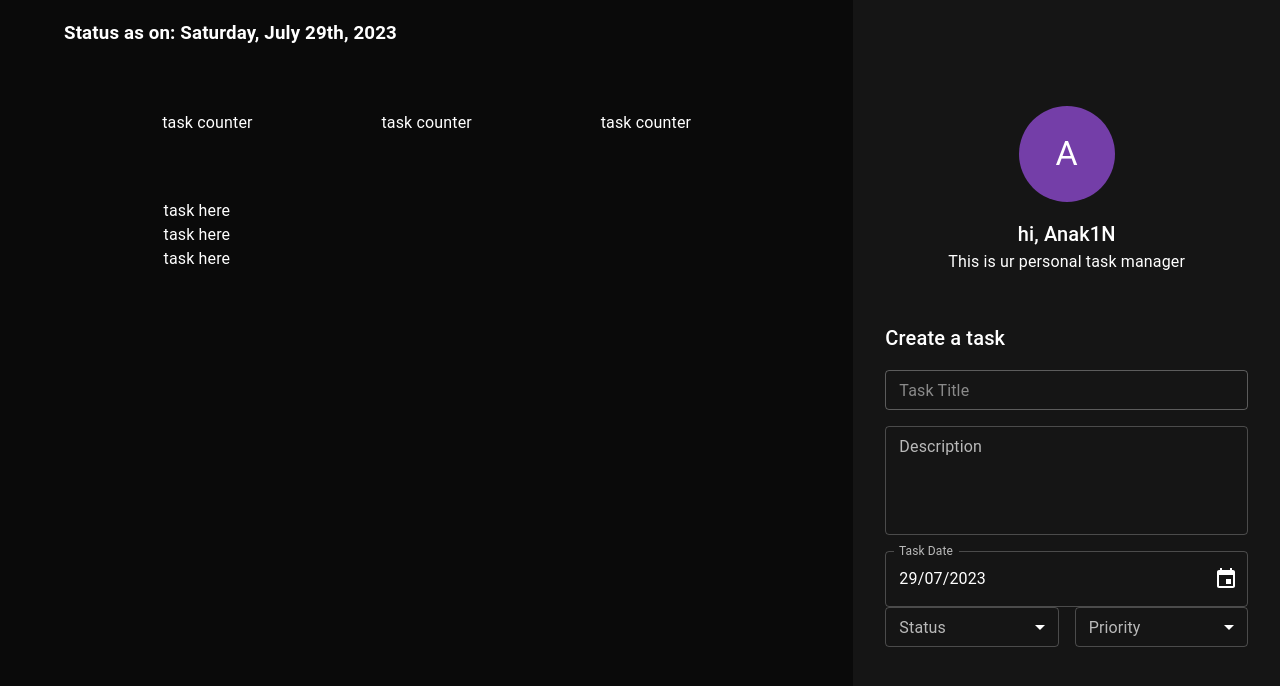
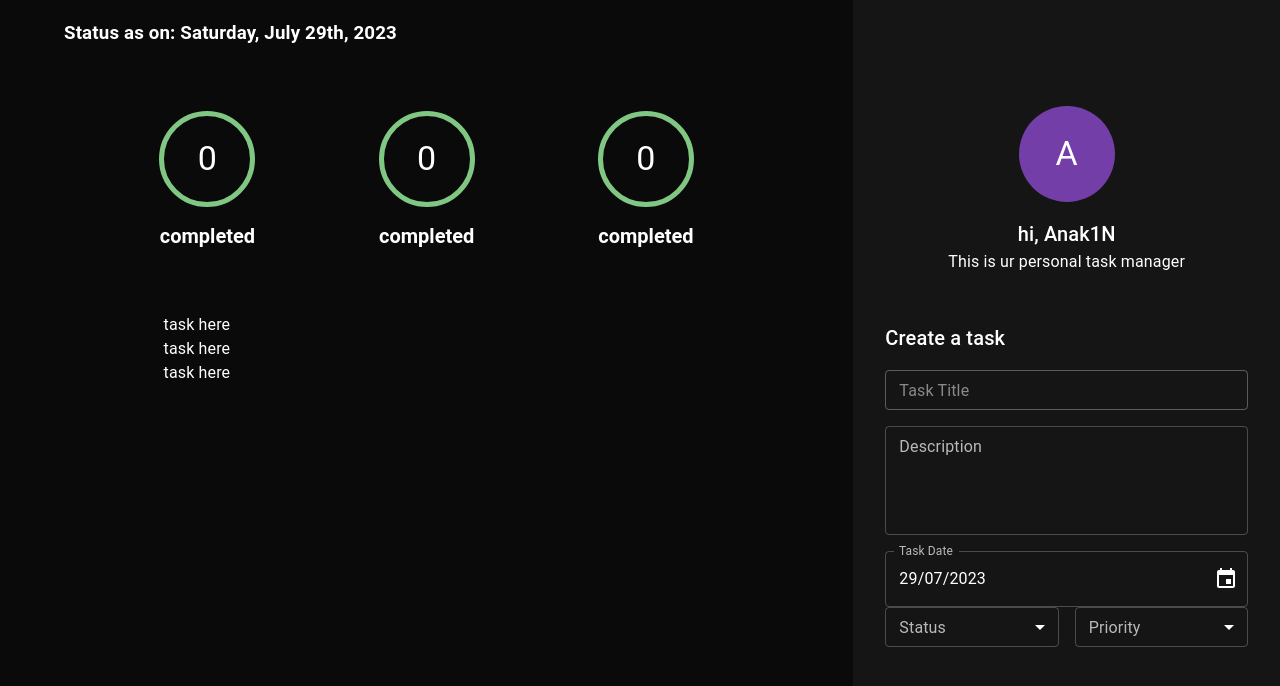
Before and after one commit to penevmx/todoApp, a React (Create React App) app: page / in a window 1280 px wide. Shown: the top 686 px of the page. Built offline with nearby package versions, Linux system fonts and the light colour scheme.

Commit message:
feat: add TaskCounter

```diff
--- a/src/components/TaskArea/TaskArea.tsx
+++ b/src/components/TaskArea/TaskArea.tsx
@@ -1,6 +1,7 @@
 import React, { FC, ReactElement } from 'react'
 import { Grid, Box } from '@mui/material';
 import { format } from 'date-fns';
+import TaskCounter from '../TaskCounter/TaskCounter';
 
 const TaskArea: FC = (): ReactElement => {
     return (
@@ -20,9 +21,9 @@
                     xs={12} // at small devices ще окупира 12 колони
                     mb={8}
                 >
-                    <Box>task counter</Box>
-                    <Box>task counter</Box>
-                    <Box>task counter</Box>
+                    <TaskCounter/>
+                    <TaskCounter/>
+                    <TaskCounter/>
                 </Grid>
 
                 <Grid
--- /dev/null
+++ b/src/components/TaskCounter/TaskCounter.tsx
@@ -0,0 +1,58 @@
+import React, { FC, ReactElement } from 'react';
+import { Avatar, Box, Typography } from '@mui/material';
+import { ITaskCounter } from './interfaces/ITaskCounter';
+import { Status } from '../CreateTaskForm/enums/Status';
+import { emitCorrectBorderColor } from './helpers/emitCorrectBorderColor';
+import { emitCorrectLabel } from './helpers/emitCorrectLabel';
+import PropTypes from 'prop-types'
+
+const TaskCounter: FC<ITaskCounter> = (
+    props
+): ReactElement => {
+
+    const { status = Status.completed, count = 0 } = props;
+
+    return (
+        <Box
+            display='flex'
+            flexDirection='column'
+            justifyContent='center'
+            alignItems='center'
+        >
+            <Avatar
+                sx={{
+                    backgroundColor: 'transparent',
+                    border: '5px solid',
+                    width: '96px',
+                    height: '96px',
+                    marginBottom: '16px',
+                    borderColor: `${emitCorrectBorderColor(status)}`,
+                }}
+            >
+                <Typography color='#ffffff' variant='h4'>
+                    {count}
+                </Typography>
+            </Avatar>
+            <Typography
+                color='#ffffff'
+                variant='h5'
+                fontWeight='bold'
+                fontSize='20px'
+            >
+                {emitCorrectLabel(status)}
+            </Typography>
+
+        </Box>
+    )
+}
+
+TaskCounter.propTypes = {
+    count: PropTypes.number,
+    status: PropTypes.oneOf([
+        Status.todo,
+        Status.inProgress,
+        Status.completed
+    ]),
+}
+
+export default TaskCounter
--- /dev/null
+++ b/src/components/TaskCounter/helpers/emitCorrectBorderColor.ts
@@ -0,0 +1,15 @@
+import { Status } from "../../CreateTaskForm/enums/Status";
+import { TaskCounterStatusType } from "../interfaces/ITaskCounter";
+
+export const emitCorrectBorderColor = (
+    status: TaskCounterStatusType,
+): string => {
+    switch (status) {
+        case Status.todo:
+            return 'error.light';
+        case Status.inProgress:
+            return 'warning.light';
+        case Status.completed:
+            return 'success.light';
+    }
+}
--- /dev/null
+++ b/src/components/TaskCounter/helpers/emitCorrectLabel.ts
@@ -0,0 +1,13 @@
+import { Status } from "../../CreateTaskForm/enums/Status";
+import { TaskCounterStatusType } from "../interfaces/ITaskCounter";
+
+export const emitCorrectLabel = (status: TaskCounterStatusType): string => {
+    switch (status) {
+        case Status.todo:
+            return `Todo's`;
+        case Status.inProgress:
+            return `in progress`;
+        case Status.completed:
+            return `completed`;
+    }
+}
--- /dev/null
+++ b/src/components/TaskCounter/interfaces/ITaskCounter.ts
@@ -0,0 +1,9 @@
+import { Status } from "../../CreateTaskForm/enums/Status";
+
+export type TaskCounterStatusType =
+    Status.completed | Status.inProgress | Status.todo
+
+export interface ITaskCounter {
+    count?: number;
+    status?: TaskCounterStatusType;
+}
```
